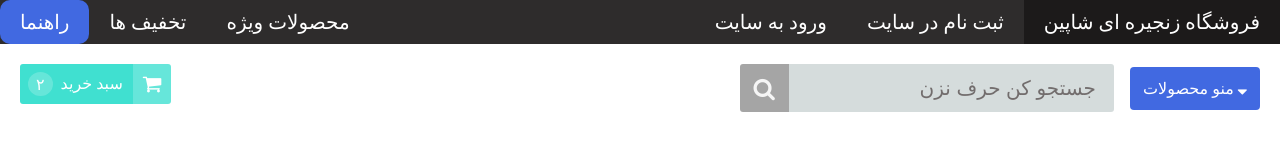
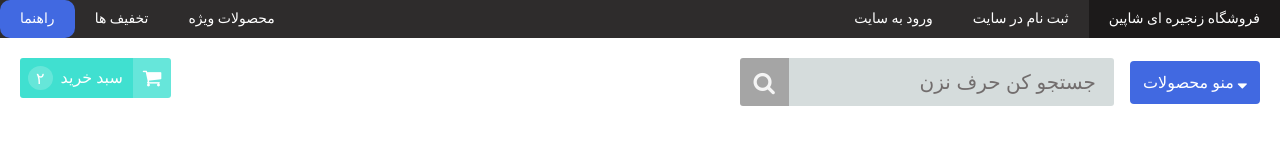
Before and after one commit to vahid-bagh3ri/kamQer, a plain HTML site: page index.html in a window 1280 px wide. Drawn offline with Linux system fonts and the light colour scheme; a web font is replaced by a local one.

Commit message:
web desing 11(edited)

```diff
--- a/css/style.css
+++ b/css/style.css
@@ -1,6 +1,8 @@
 html{
+    font-family: IRANSans;
     font-size: 62.5%;
 }
+
 
 a {
     text-decoration: none;
@@ -36,7 +38,7 @@ a {
 .navigation .nav__right li , .navigation .nav__left li {
     list-style: none;
     padding: 1.2rem 2rem;
-    font-size: 2rem;
+    font-size: 1.4rem;
 }
 
 .navigation li:hover {
```
